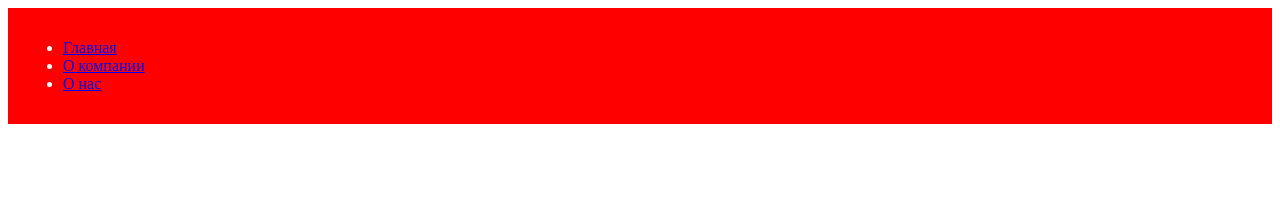
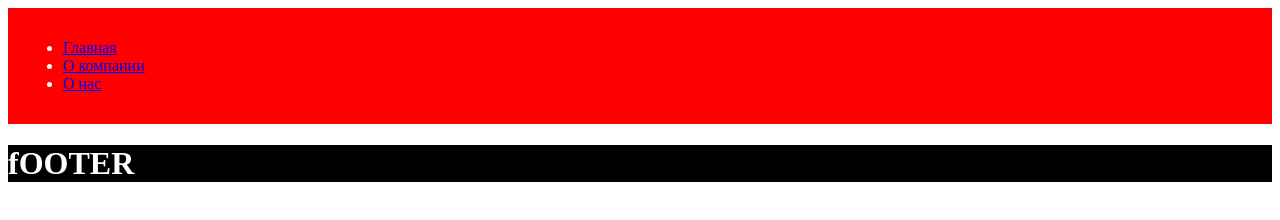
Before and after one commit to ulan-cmd/my_project_3, a plain HTML site: page index.html in a window 1280 px wide. Drawn offline with Linux system fonts and the light colour scheme.

Commit message:
added footer

```diff
--- a/index.html
+++ b/index.html
@@ -22,5 +22,8 @@
 			</ul>
 		</nav>
 	</header>
+	<footer>
+		<h1>fOOTER</h1>
+	</footer>
 </body>
 </html>
--- a/style.css
+++ b/style.css
@@ -3,3 +3,8 @@ header{
 	color: white;
 	padding: 15px;
 }
+
+footer{
+	background-color: black;
+	color: white;
+}
```
